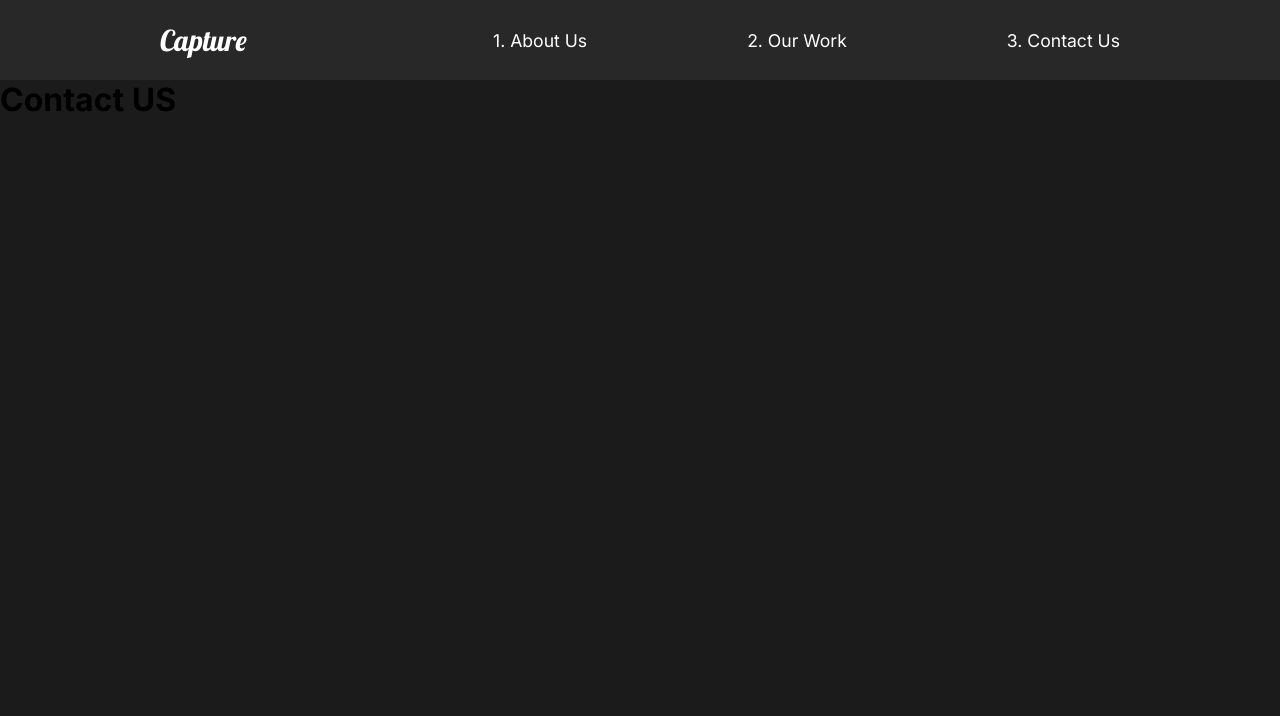
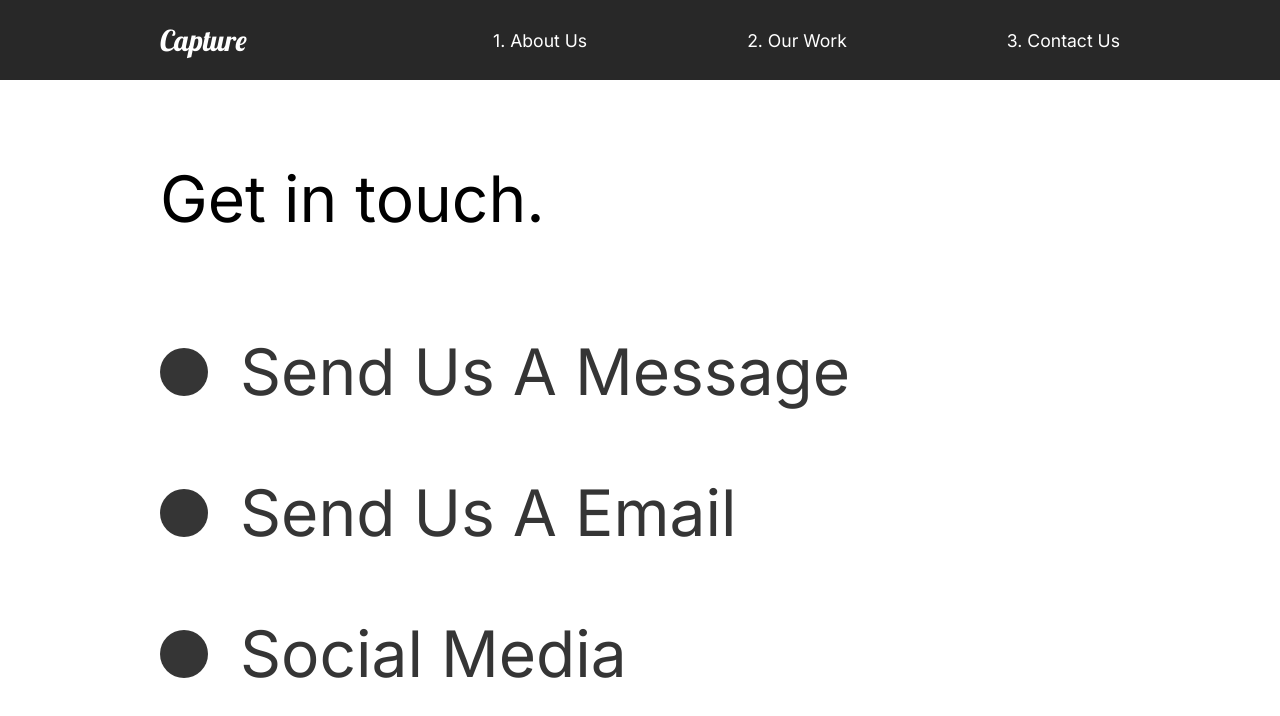
Before and after one commit to nishithgadhiya/react-capture, a React (Create React App) app: page /contact in a window 1280 px wide. Shown: the top 716 px of the page. Built offline with nearby package versions, Linux system fonts and the light colour scheme.

Commit message:
added Nav and Contact Us page

```diff
--- a/src/compoents/Nav.js
+++ b/src/compoents/Nav.js
@@ -1,8 +1,12 @@
 import React from "react";
 import styled from "styled-components";
 import { Link } from "react-router-dom";
+import { motion } from "framer-motion";
+import { useLocation } from "react-router-dom";
 
 const Nav = () => {
+  const { pathName } = useLocation();
+  console.log(pathName);
   return (
     <StyledNav>
       <h1>
@@ -13,9 +17,19 @@ const Nav = () => {
       <ul>
         <li>
           <Link to="/">1. About Us</Link>
+          <Line
+            variants={{ transition: { duration: "5" } }}
+            initial={{ width: "0%" }}
+            animate={{ width: pathName === "/" ? "50%" : "0%" }}
+          />
         </li>
         <li>
           <Link to="/work">2. Our Work</Link>
+          <Line
+            variants={{ transition: { duration: "5" } }}
+            initial={{ width: "0%" }}
+            animate={{ width: pathName === "/work" ? "50%" : "0%" }}
+          />
         </li>
         <li>
           <Link to="/contact">3. Contact Us</Link>
@@ -51,4 +65,13 @@ const StyledNav = styled.nav`
     position: relative;
   }
 `;
+
+const Line = styled(motion.div)`
+  height: 0.3rem;
+  width: 50%;
+  background: #23d997;
+  position: absolute;
+  bottom: -10px;
+`;
+
 export default Nav;
--- a/src/pages/ContactUs.js
+++ b/src/pages/ContactUs.js
@@ -1,19 +1,75 @@
 import React from "react";
 //Animations
 import { motion } from "framer-motion";
-import { pageAnimation } from "../animation";
+import { pageAnimation, titleAnimation } from "../animation";
+import styled from "styled-components";
 
 const ContactUs = () => {
   return (
-    <motion.div
+    <ContactStyle
       variants={pageAnimation}
       initial="hidden"
       animate="show"
       exit="exit"
+      style={{ background: "#fff" }}
     >
-      <h1>Contact US</h1>
-    </motion.div>
+      <Title>
+        <Hide>
+          <motion.h2 variants={titleAnimation}>Get in touch.</motion.h2>
+        </Hide>
+      </Title>
+      <div>
+        <Hide>
+          <Social variants={titleAnimation}>
+            <Circle />
+            <h2>Send Us A Message</h2>
+          </Social>
+        </Hide>
+        <Hide>
+          <Social variants={titleAnimation}>
+            <Circle />
+            <h2>Send Us A Email</h2>
+          </Social>
+        </Hide>
+        <Hide>
+          <Social variants={titleAnimation}>
+            <Circle />
+            <h2>Social Media</h2>
+          </Social>
+        </Hide>
+      </div>
+    </ContactStyle>
   );
 };
 
+const ContactStyle = styled(motion.div)`
+  padding: 5rem 10rem;
+  color: #353535;
+  min-height: 90vh;
+`;
+
+const Title = styled.div`
+  margin-bottom: 4rem;
+  color: black;
+`;
+
+const Hide = styled.div`
+  overflow: hidden;
+`;
+
+const Circle = styled.div`
+  border-radius: 50%;
+  height: 3rem;
+  width: 3rem;
+  background: #353535;
+`;
+
+const Social = styled(motion.div)`
+  display: flex;
+  align-items: center;
+  h2 {
+    margin: 2rem;
+  }
+`;
+
 export default ContactUs;
--- a/src/pages/OurWork.js
+++ b/src/pages/OurWork.js
@@ -15,8 +15,11 @@ import {
   slider,
   sliderContainer,
 } from "../animation";
+import { useScroll } from "../compoents/useScroll";
 
 const OurWork = () => {
+  const [element, controls] = useScroll();
+  const [element2, controls2] = useScroll();
   return (
     <Work
       style={{ background: "#fff" }}
@@ -32,7 +35,7 @@ const OurWork = () => {
         <Frame4 variants={slider}></Frame4>
       </motion.div>
 
-      <Movie>
+      <Movie initial="show">
         <motion.h2 variants={fade}>Athlete</motion.h2>
         <motion.div variants={lineAnimation} className="line"></motion.div>
         <Link to="/work/the-athlete">
@@ -41,16 +44,21 @@ const OurWork = () => {
           </Hide>
         </Link>
       </Movie>
-      <Movie>
+      <Movie ref={element} variants={fade} animate={controls} initial="hidden">
         <h1>The Racer</h1>
-        <div className="line"></div>
+        <motion.div variants={lineAnimation} className="line"></motion.div>
         <Link to="/work/the-racer">
           <img src={theracer} alt="theracer" />
         </Link>
       </Movie>
-      <Movie>
+      <Movie
+        ref={element2}
+        variants={fade}
+        animate={controls2}
+        initial="hidden"
+      >
         <h1>Good Times</h1>
-        <div className="line"></div>
+        <motion.div variants={lineAnimation} className="line"></motion.div>
         <Link to="/work/good-times">
           <img src={goodtimes} alt="goodtimes" />
         </Link>
@@ -68,7 +76,7 @@ const Work = styled(motion.div)`
   }
 `;
 
-const Movie = styled.div`
+const Movie = styled(motion.div)`
   padding-bottom: 10rem;
   .line {
     height: 0.5rem;
```
